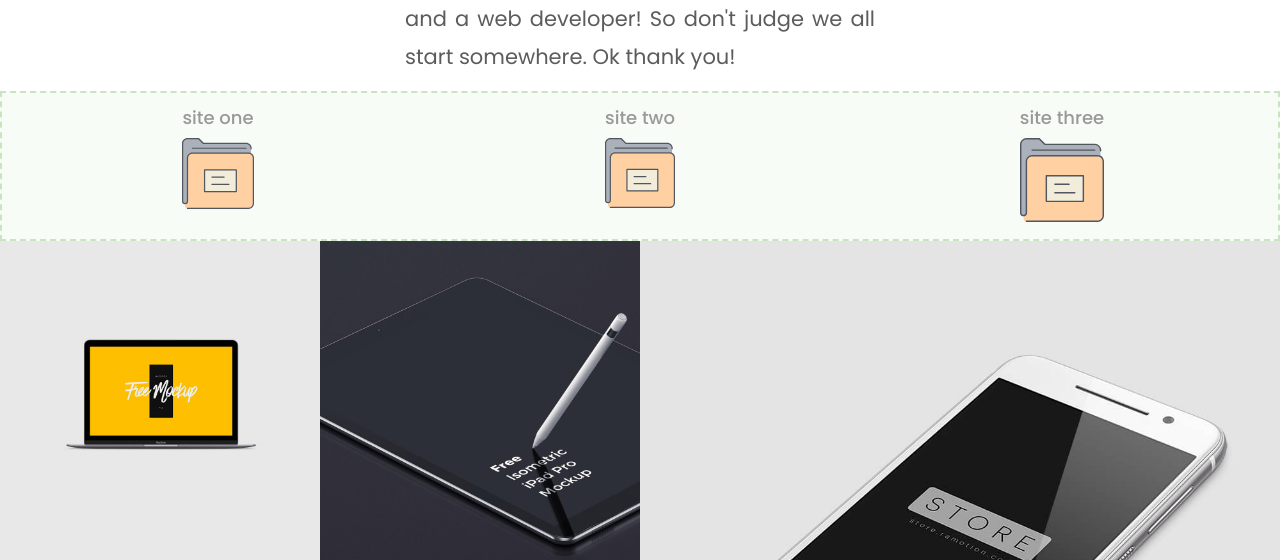
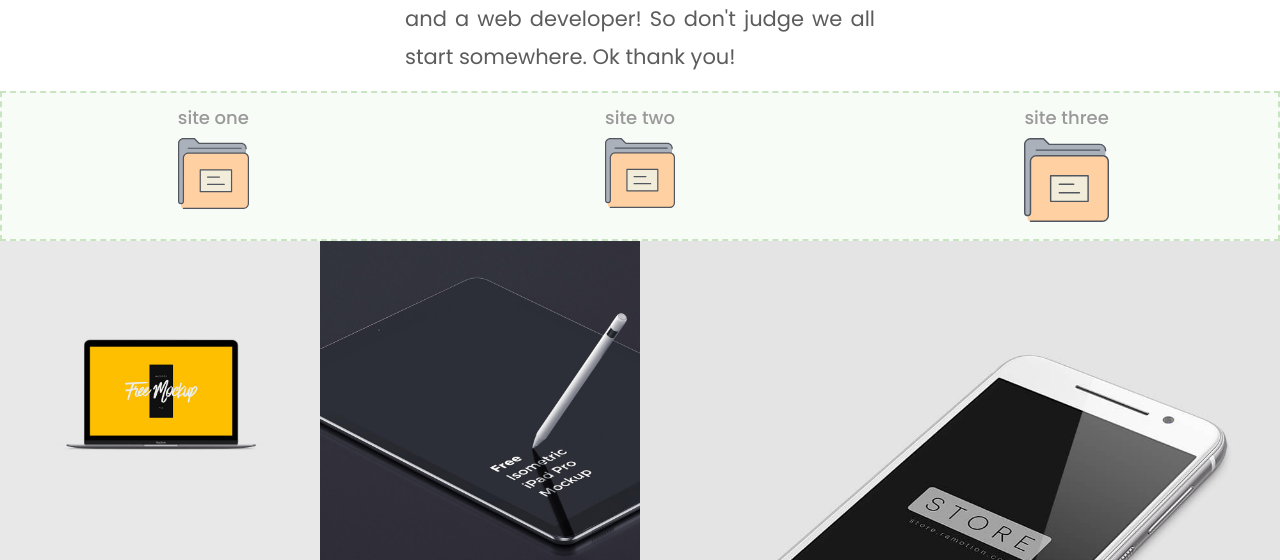
Before and after one commit to bboyrockit/bboyrockit.github.io, a PHP site: page / in a window 1280 px wide. Shown: the part 1024-1584 px from the top of the page. Run offline with PHP 8.4, Linux system fonts and the light colour scheme; some web fonts are replaced.

Commit message:
Update style2.css

```diff
--- a/css/style2.css
+++ b/css/style2.css
@@ -2,7 +2,9 @@
   display: grid;
   border: 2px dashed rgba(114, 186, 94, 0.35);
   height: 150px;
-  grid-template-columns: 1fr 1fr 1fr;
+  /* grid-template-columns: 1fr 1fr 1fr; */
+  grid-gap: 1em;
+  grid-template-columns: repeat(3, minmax(1px, 100%));
   grid-template-rows: auto;
   justify-items: center;
   background: rgba(114, 186, 94, 0.05);
```
